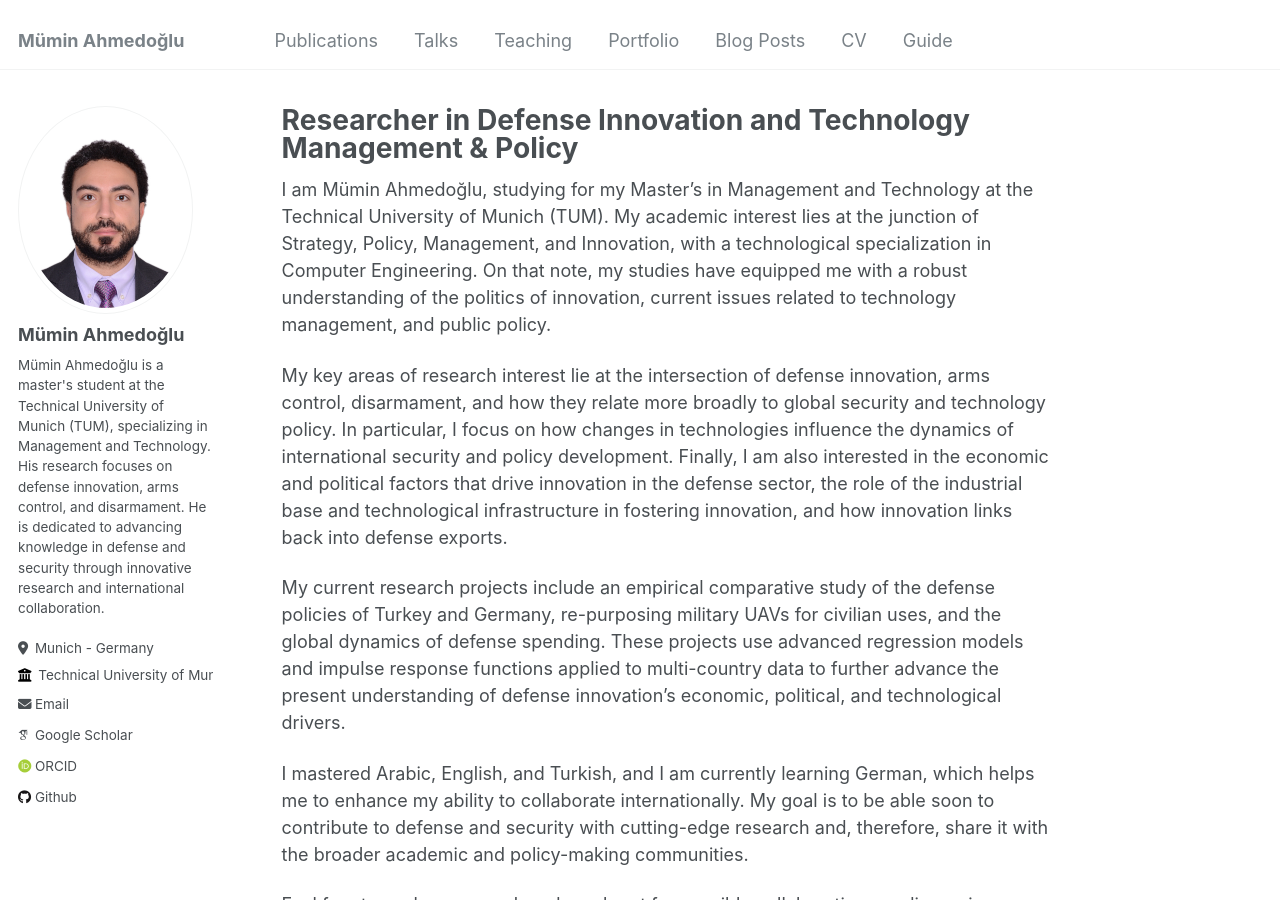
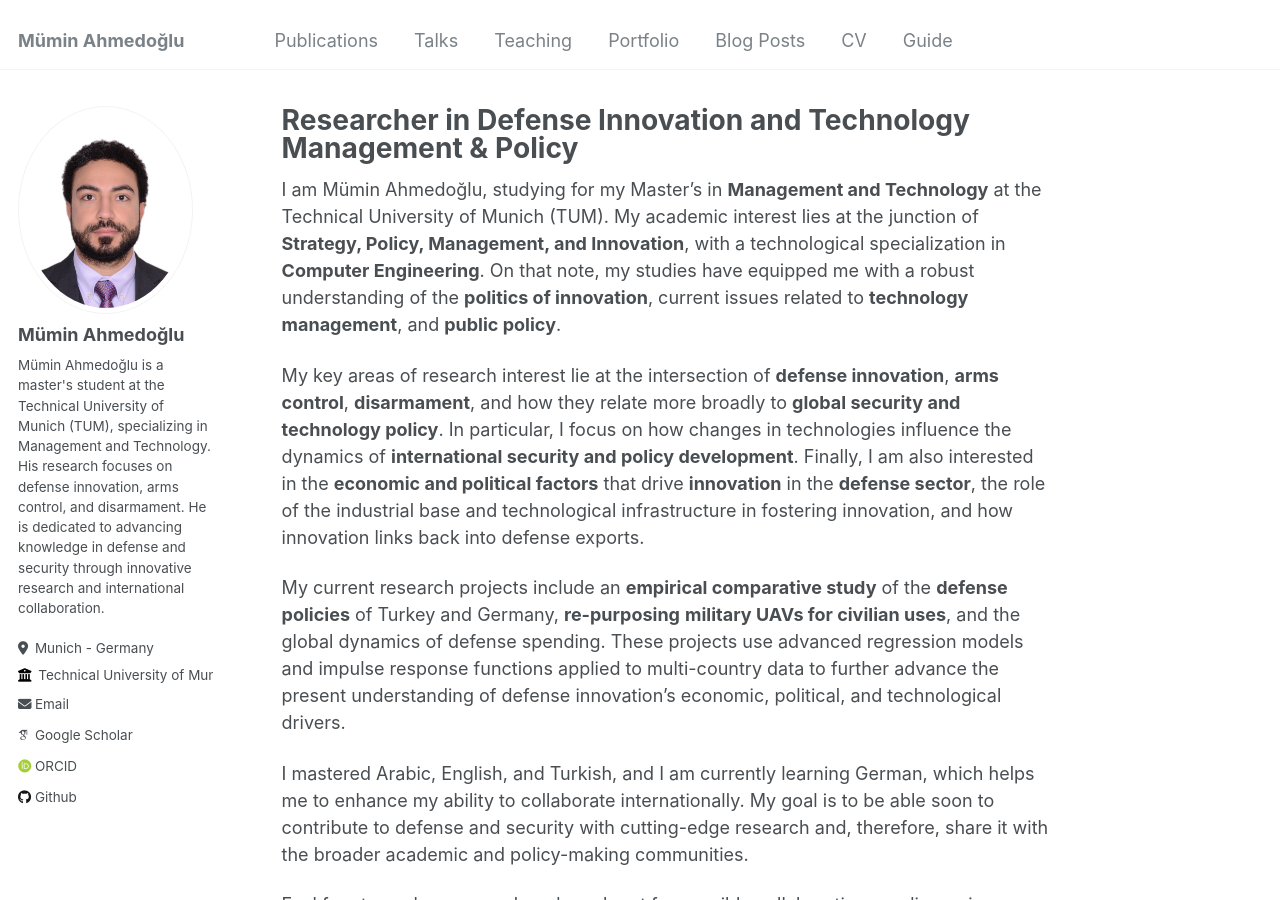
Before and after one commit to ahmedoglu/ahmedoglu.github.io, a Jekyll site: the page built from _pages/about.md, in a window 1280 px wide and 900 px high. Built offline with Jekyll 4.4.1, drawn with Linux system fonts in a browser that asks for light colours; some web fonts are replaced.

```diff
--- a/_pages/about.md
+++ b/_pages/about.md
@@ -7,11 +7,11 @@ redirect_from:
   - /about.html
 ---
 
-I am Mümin Ahmedoğlu, studying for my Master's in Management and Technology at the Technical University of Munich (TUM). My academic interest lies at the junction of Strategy, Policy, Management, and Innovation, with a technological specialization in Computer Engineering. On that note, my studies have equipped me with a robust understanding of the politics of innovation, current issues related to technology management, and public policy.
+I am Mümin Ahmedoğlu, studying for my Master's in **Management and Technology** at the Technical University of Munich (TUM). My academic interest lies at the junction of **Strategy, Policy, Management, and Innovation**, with a technological specialization in **Computer Engineering**. On that note, my studies have equipped me with a robust understanding of the **politics of innovation**, current issues related to **technology management**, and **public policy**.
 
-My key areas of research interest lie at the intersection of defense innovation, arms control, disarmament, and how they relate more broadly to global security and technology policy. In particular, I focus on how changes in technologies influence the dynamics of international security and policy development. Finally, I am also interested in the economic and political factors that drive innovation in the defense sector, the role of the industrial base and technological infrastructure in fostering innovation, and how innovation links back into defense exports.
+My key areas of research interest lie at the intersection of **defense innovation**, **arms control**, **disarmament**, and how they relate more broadly to **global security and technology policy**. In particular, I focus on how changes in technologies influence the dynamics of **international security and policy development**. Finally, I am also interested in the **economic and political factors** that drive **innovation** in the **defense sector**, the role of the industrial base and technological infrastructure in fostering innovation, and how innovation links back into defense exports.
 
-My current research projects include an empirical comparative study of the defense policies of Turkey and Germany, re-purposing military UAVs for civilian uses, and the global dynamics of defense spending. These projects use advanced regression models and impulse response functions applied to multi-country data to further advance the present understanding of defense innovation's economic, political, and technological drivers.
+My current research projects include an **empirical comparative study** of the **defense policies** of Turkey and Germany, **re-purposing** **military UAVs for civilian uses**, and the global dynamics of defense spending. These projects use advanced regression models and impulse response functions applied to multi-country data to further advance the present understanding of defense innovation's economic, political, and technological drivers.
 
 I mastered Arabic, English, and Turkish, and I am currently learning German, which helps me to enhance my ability to collaborate internationally. My goal is to be able soon to contribute to defense and security with cutting-edge research and, therefore, share it with the broader academic and policy-making communities.
 
```
